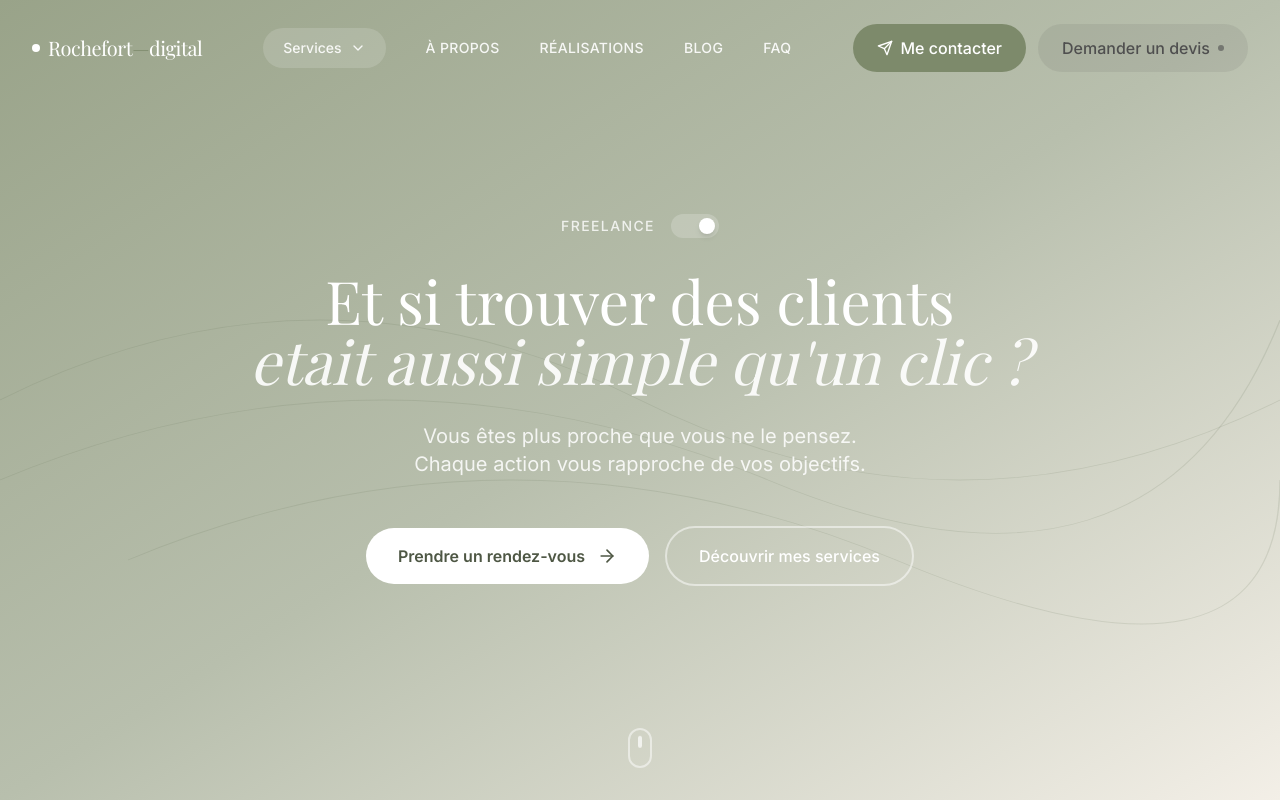
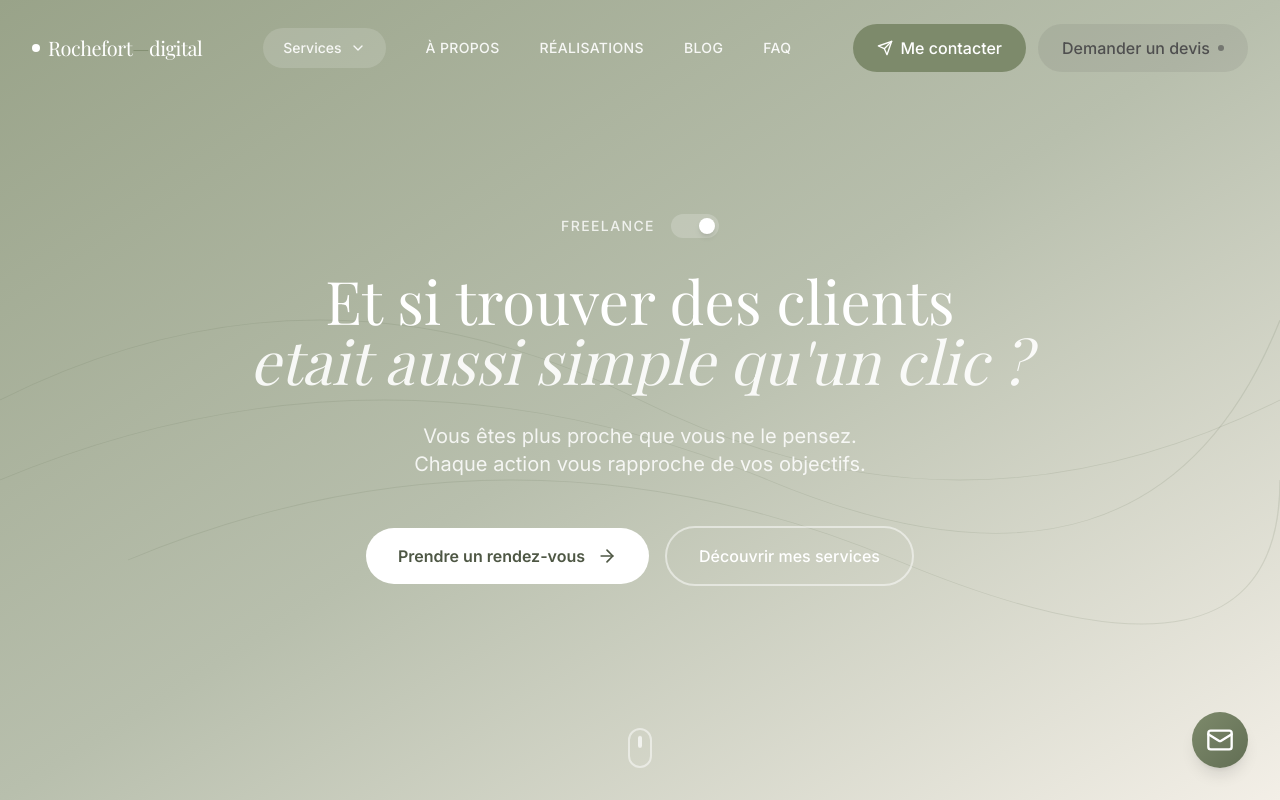
Before and after one commit to valerian35/rochefort-digital, a React (Vite) app: page / in a window 1280 px wide. Shown: the top 800 px of the page. Built offline with nearby package versions, Linux system fonts and the light colour scheme; a web font is replaced by a local one.

Commit message:
Add global floating email button

```diff
--- a/src/App.tsx
+++ b/src/App.tsx
@@ -1,6 +1,7 @@
 import { BrowserRouter as Router, Routes, Route } from 'react-router-dom';
 import Header from './components/Header';
 import Footer from './components/Footer';
+import FloatingEmailButton from './components/FloatingEmailButton';
 import Home from './pages/Home';
 import CreationSite from './pages/CreationSite';
 import SEO from './pages/SEO';
@@ -17,6 +18,7 @@ function App() {
   return (
     <Router>
       <div className="min-h-screen">
+        <FloatingEmailButton />
         <Routes>
           <Route
             path="/"
--- /dev/null
+++ b/src/components/FloatingEmailButton.tsx
@@ -0,0 +1,20 @@
+import { Mail } from 'lucide-react';
+
+export default function FloatingEmailButton() {
+  const emailAddress = 'contact@rochefort-digital.fr';
+
+  return (
+    <a
+      href={`mailto:${emailAddress}`}
+      className="fixed bottom-8 right-8 z-40 group"
+      aria-label="Envoyer un email"
+    >
+      <div className="relative">
+        <div className="absolute inset-0 bg-gradient-to-br from-sage-400 to-sage-600 rounded-full opacity-0 group-hover:opacity-100 transition-opacity duration-300 blur-lg" />
+        <div className="relative w-14 h-14 bg-gradient-to-br from-sage-500 to-sage-600 rounded-full shadow-lg flex items-center justify-center hover:shadow-xl transition-all duration-300 group-hover:scale-110 cursor-pointer">
+          <Mail className="w-7 h-7 text-white" />
+        </div>
+      </div>
+    </a>
+  );
+}
```
